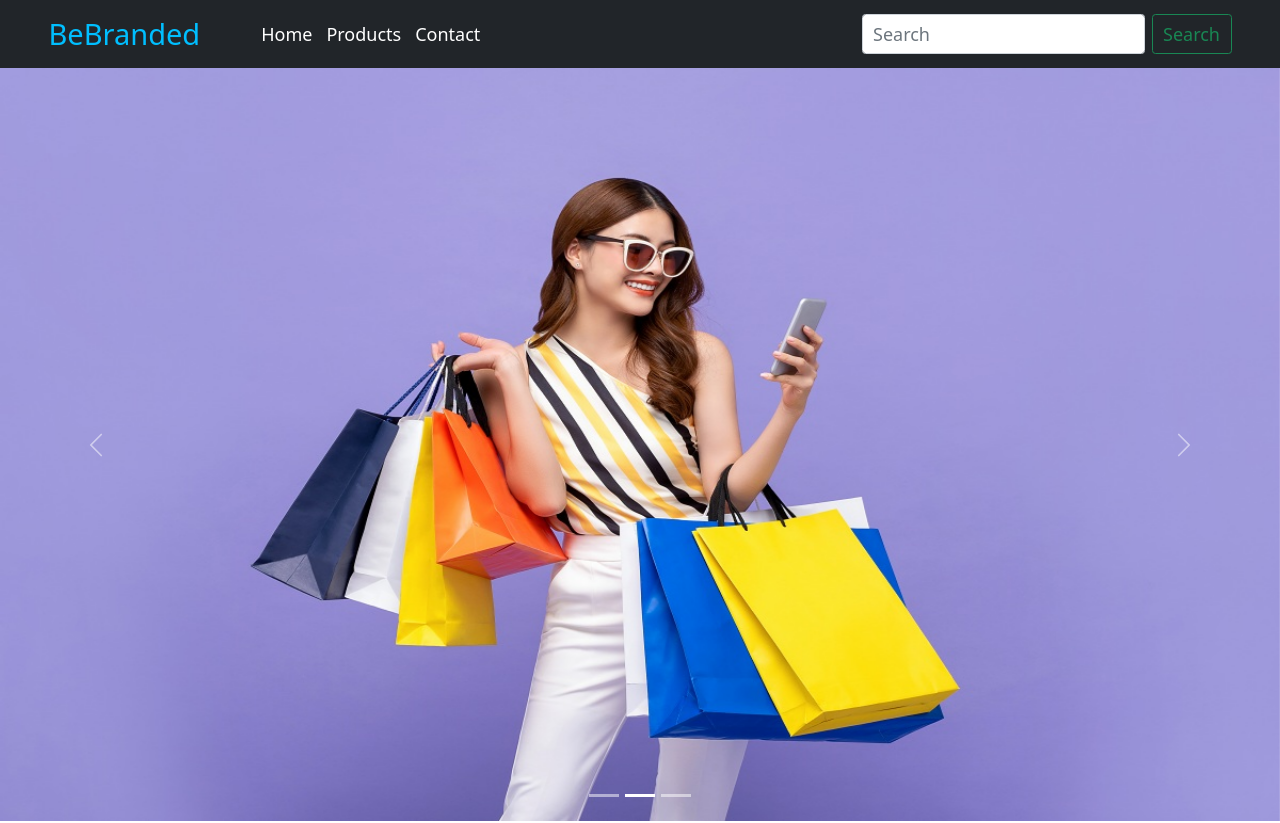
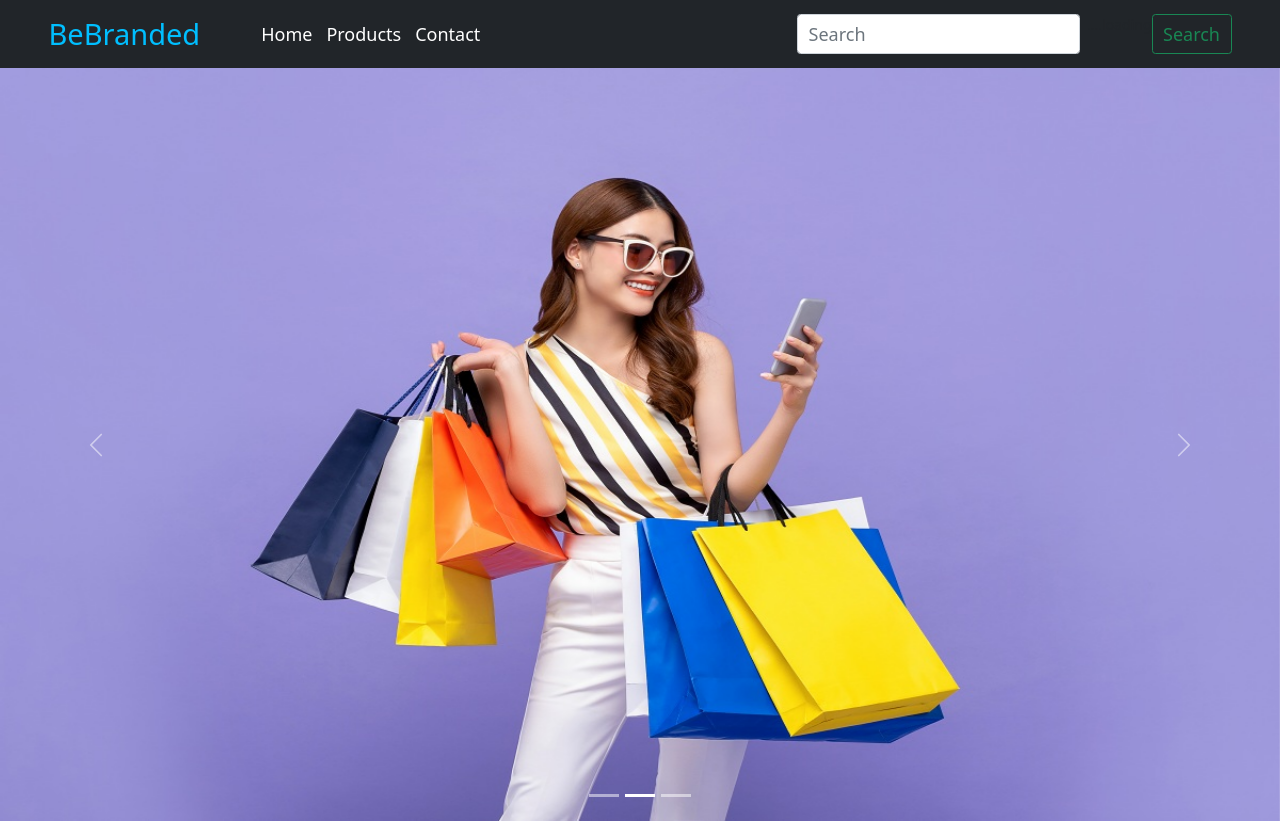
Before and after one commit to Tausif4171/BeBranded-App, a React (Create React App) app: page /contact in a window 1280 px wide. Shown: the top 823 px of the page. Built offline with nearby package versions, Linux system fonts and the light colour scheme.

Commit message:
making search filter for products

```diff
--- a/src/containers/Header.js
+++ b/src/containers/Header.js
@@ -1,14 +1,20 @@
-import React from "react";
+import React, { useState } from "react";
 import { Nav, Navbar, Container, Form, FormControl, Button } from 'react-bootstrap';
 import { Link } from "react-router-dom";
+import { useSelector } from "react-redux";
 // import logo from '../images/logo.ico';
 
 const Header = () => {
+    const { loading, setLoading } = useState(true);
+    const { searchProduct, setSearchProduct } = useState("");
+    const product = useSelector((state) => state.selectedProduct);
+    // console.log(product);
+    const { id, title, image, price, category, description } = product;
     return (
         <div>
             <Navbar bg="dark" variant="dark" expand="lg" style={{ justifyContent: "space-around", padding: "8px 38px 8px 38px" }}>
                 <Container fluid >
-                    <Navbar.Brand href="#" style={{ fontSize: 29 }}><Link to="/" style={{ color: "#00BFFF"}} className="text-style"> BeBranded </Link></Navbar.Brand>
+                    <Navbar.Brand href="#" style={{ fontSize: 29 }}><Link to="/" style={{ color: "#00BFFF" }} className="text-style"> BeBranded </Link></Navbar.Brand>
                     <Navbar.Toggle aria-controls="navbarScroll" />
                     <Navbar.Collapse id="navbarScroll">
                         <Nav
@@ -16,9 +22,9 @@ const Header = () => {
                             style={{ maxHeight: '100px', fontSize: 18, marginLeft: 40 }}
                             navbarScroll
                         >
-                           <Nav.Link ><Link to="/" className="text-style"> Home </Link></Nav.Link>
-                           <Nav.Link ><Link to="/productListing" className="text-style"> Products </Link></Nav.Link>
-                           <Nav.Link ><Link to="/contact" className="text-style"> Contact </Link></Nav.Link>
+                            <Nav.Link ><Link to="/" className="text-style"> Home </Link></Nav.Link>
+                            <Nav.Link ><Link to="/productListing" className="text-style"> Products </Link></Nav.Link>
+                            <Nav.Link ><Link to="/contact" className="text-style"> Contact </Link></Nav.Link>
 
                         </Nav>
                         <Form className="d-flex">
@@ -28,7 +34,23 @@ const Header = () => {
                                 className="me-2"
                                 aria-label="Search"
                                 style={{ fontSize: 18 }}
+                                onChange={(e) => {
+                                    setSearchProduct(e.target.value);
+                                }}
                             />
+                            {Object.keys(product).length === 0 ? (
+                                <div>....loading</div>) :
+                                (product.filter((value) => {
+                                    if (searchProduct == "") {
+                                        return value;
+                                    }
+                                    else if (value.title.toLowerCase().includes(searchProduct.toLowerCase())) {
+                                        return value;
+                                    }
+                                    }
+                                    )
+                                )
+                            }
                             <Button variant="outline-success" style={{ fontSize: 18 }}>Search</Button>
                         </Form>
                     </Navbar.Collapse>
```
